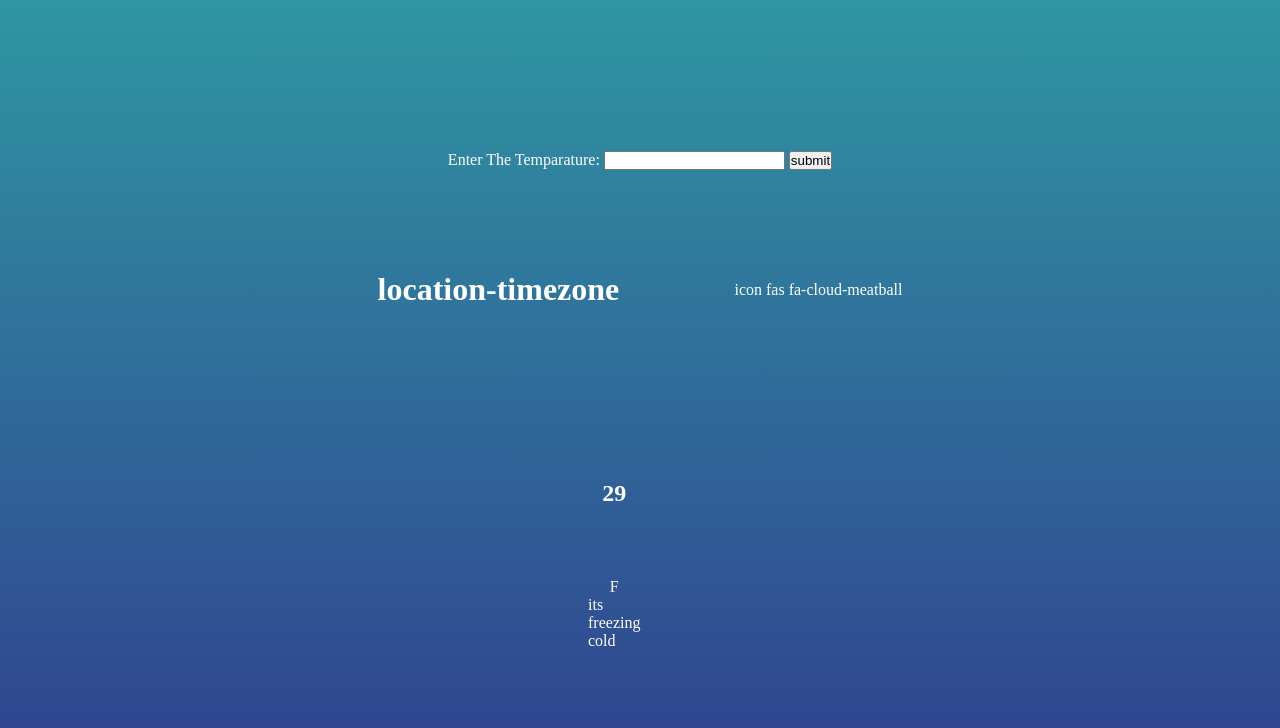
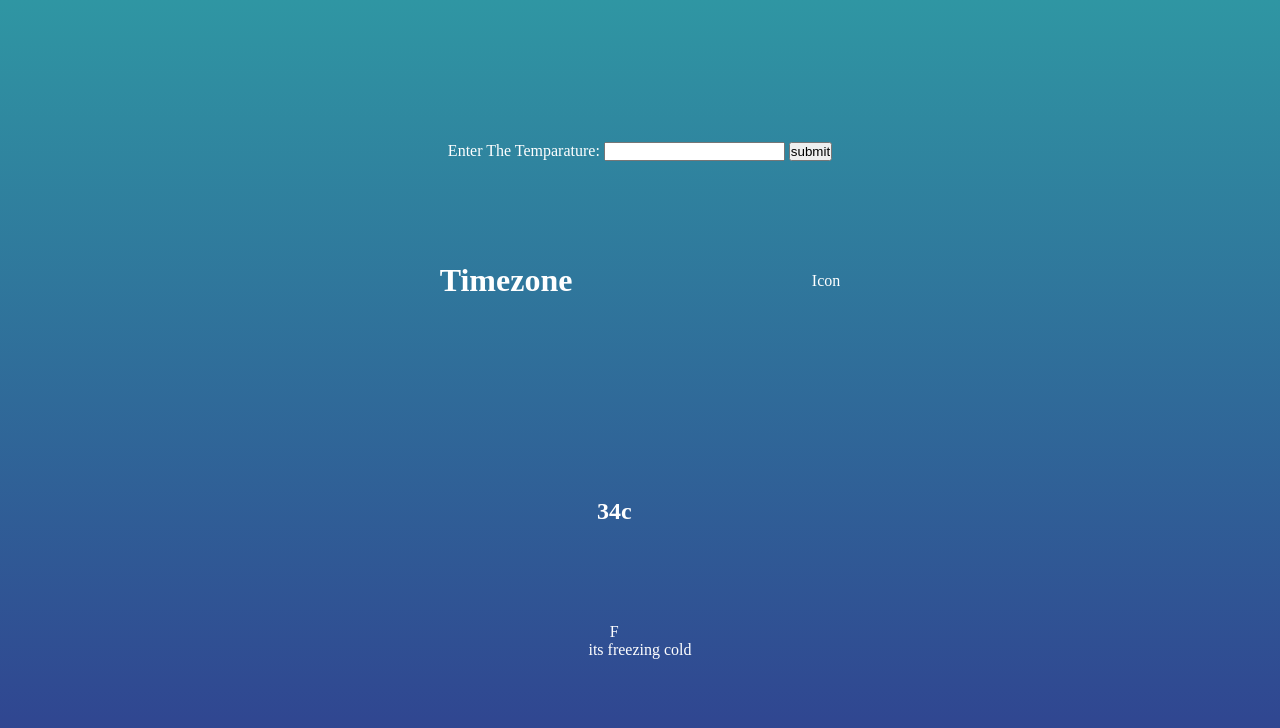
Before and after one commit to guestuser123654/weatherAppWearClothes, a plain HTML site: page index.html in a window 1280 px wide. Drawn offline with Linux system fonts and the light colour scheme.

Commit message:
changing location timezone to timezone and temp-degree

```diff
--- a/index.html
+++ b/index.html
@@ -21,16 +21,16 @@
                 <input type="submit" value="submit" onclick="myFunction()">
         </div>
    <div class="location">
-    <h1 class="location-timezone">location-timezone</h1>
-    <p>icon fas fa-cloud-meatball</p>
+    <h1 class="location-timezone">Timezone</h1>
+    <p>Icon</p>
 </div>
 
     <div degree section>
     <div class= "temperature">
 
-    <h2 class="temperature degree">29</h2>
+    <h2 class="temperature degree">34c</h2>
     <span>F</span>
-
+    </div>
     <div class="temperature-description">its freezing cold</div>
 
 </div>
```
Also changed, not shown: css/style.css (+5 -2 lines), js/appl.js (+8 -2 lines).
